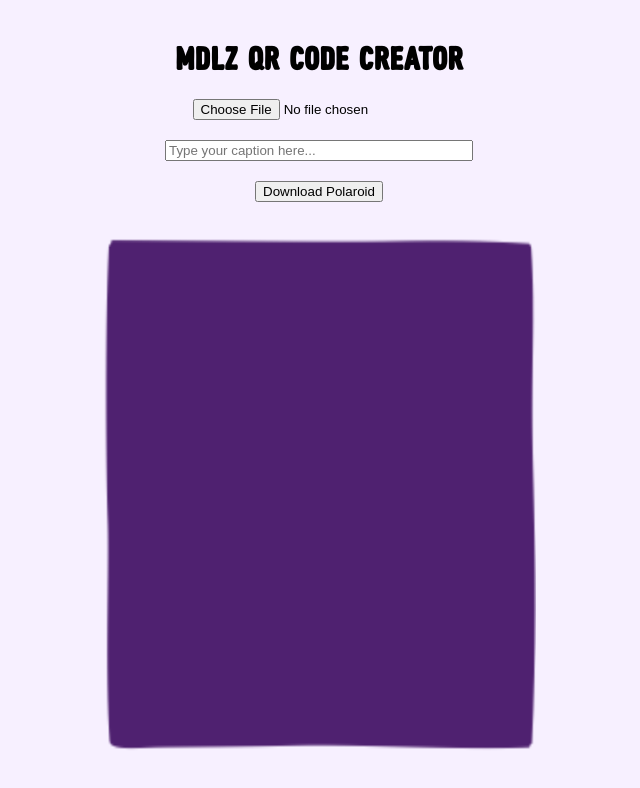
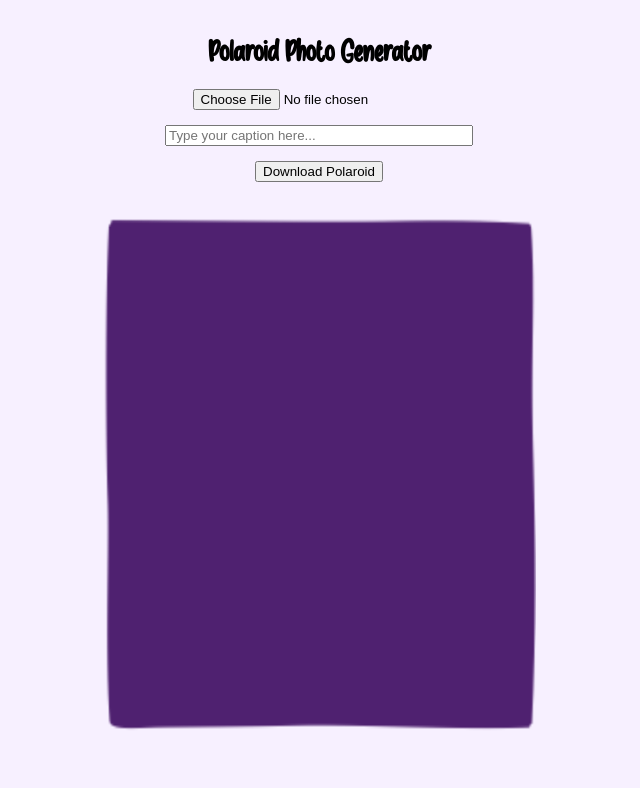
Before and after one commit to isabellachou/MDLZ_QR, a plain HTML site: page index.html in a window 1280 px wide. Shown: the whole page, without its empty margins (321-961 px from the left). Drawn offline with Linux system fonts and the light colour scheme.

Commit message:
rebranding

```diff
--- a/index.html
+++ b/index.html
@@ -2,12 +2,12 @@
 <html lang="en">
 <head>
   <meta charset="UTF-8">
-  <title>MDLZ QR Code Creator</title>
+  <title>Polaroid Photo Generator</title>
   <link rel="stylesheet" href="styles.css">
 </head>
 <body>
 
-  <h1>MDLZ QR Code Creator</h1>
+  <h1>Polaroid Photo Generator</h1>
 
   <div class="controls">
     <input type="file" id="imageInput" accept="image/*"><br><br>
--- a/script.js
+++ b/script.js
@@ -49,7 +49,7 @@ function drawPolaroid() {
     }
 
     // Always draw caption (even if it's empty or no image)
-    ctx.font = "40px 'MDLZ'";
+    ctx.font = "40px 'brownie'";
     ctx.fillStyle = "white";
     ctx.textAlign = "center";
 
--- a/styles.css
+++ b/styles.css
@@ -1,10 +1,10 @@
 @font-face {
-    font-family: 'MDLZ';
-    src: url('fonts/MDLZBITETYPE-REGULAR_0\ 3.OTF') format('truetype');
+    font-family: 'brownie';
+    src: url('fonts/BrownieCake.otf') format('truetype');
 }
 
 body {
-    font-family: 'MDLZ';
+    font-family: 'brownie';
     text-align: center;
     background: #f7f0ff;
     margin: 0;
```
Also changed, not shown: fonts/BrownieCake.otf (added), fonts/MDLZBITETYPE-REGULAR_0 3.OTF (deleted).
